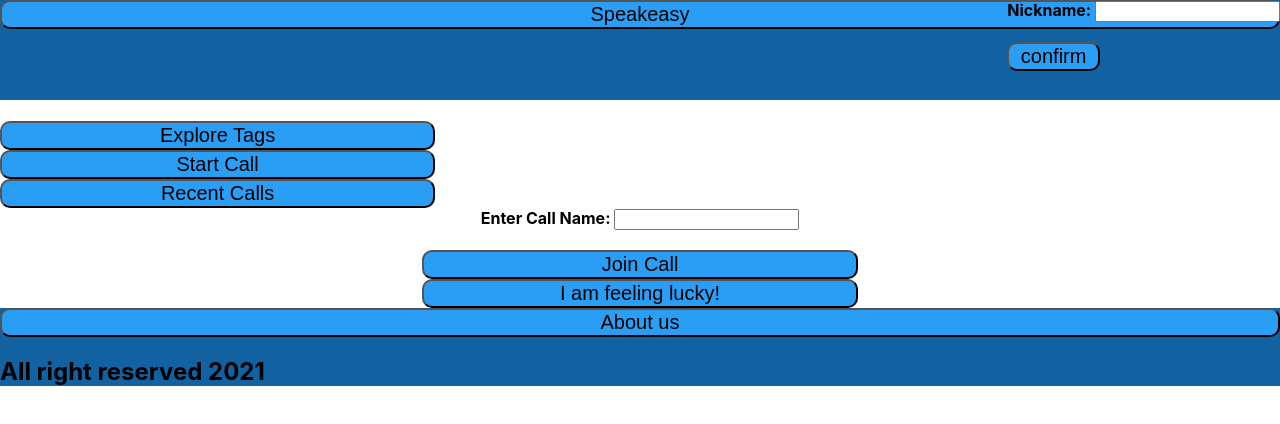
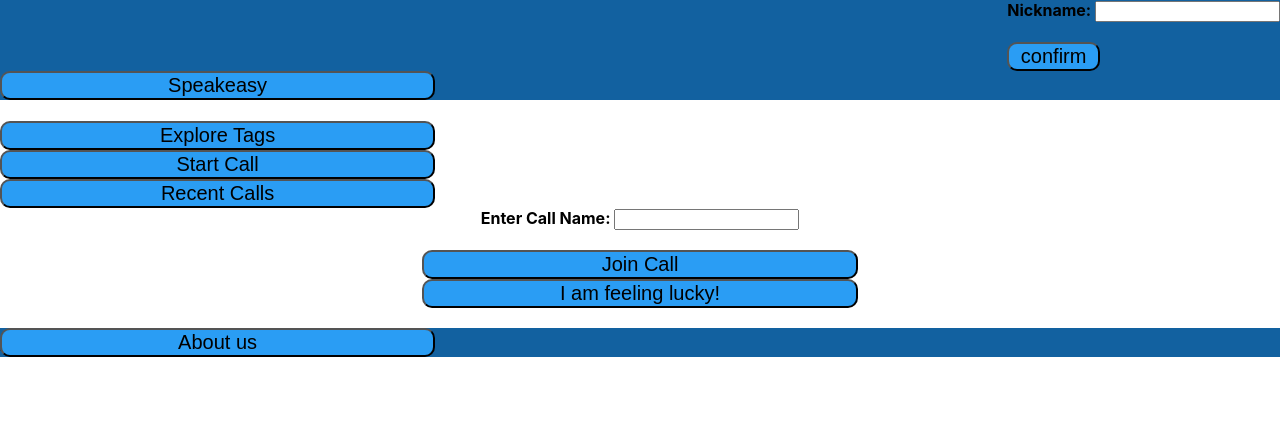
Before and after one commit to agile-dev-assignments/project-setup-team-baliton-portal-speakeasy, a React (Create React App) app in the folder front-end/: page / in a window 1280 px wide. Shown: the top 424 px of the page. Built offline with nearby package versions, Linux system fonts and the light colour scheme.

Commit message:
reposition button

```diff
--- a/front-end/src/App.css
+++ b/front-end/src/App.css
@@ -71,8 +71,10 @@
 }
 
 button#au{
-  width: 100%;
   size: lg;
+  position: absolute;
+  bottom: 0;
+  left: 0;
 }
 
 div#nickname{
```
